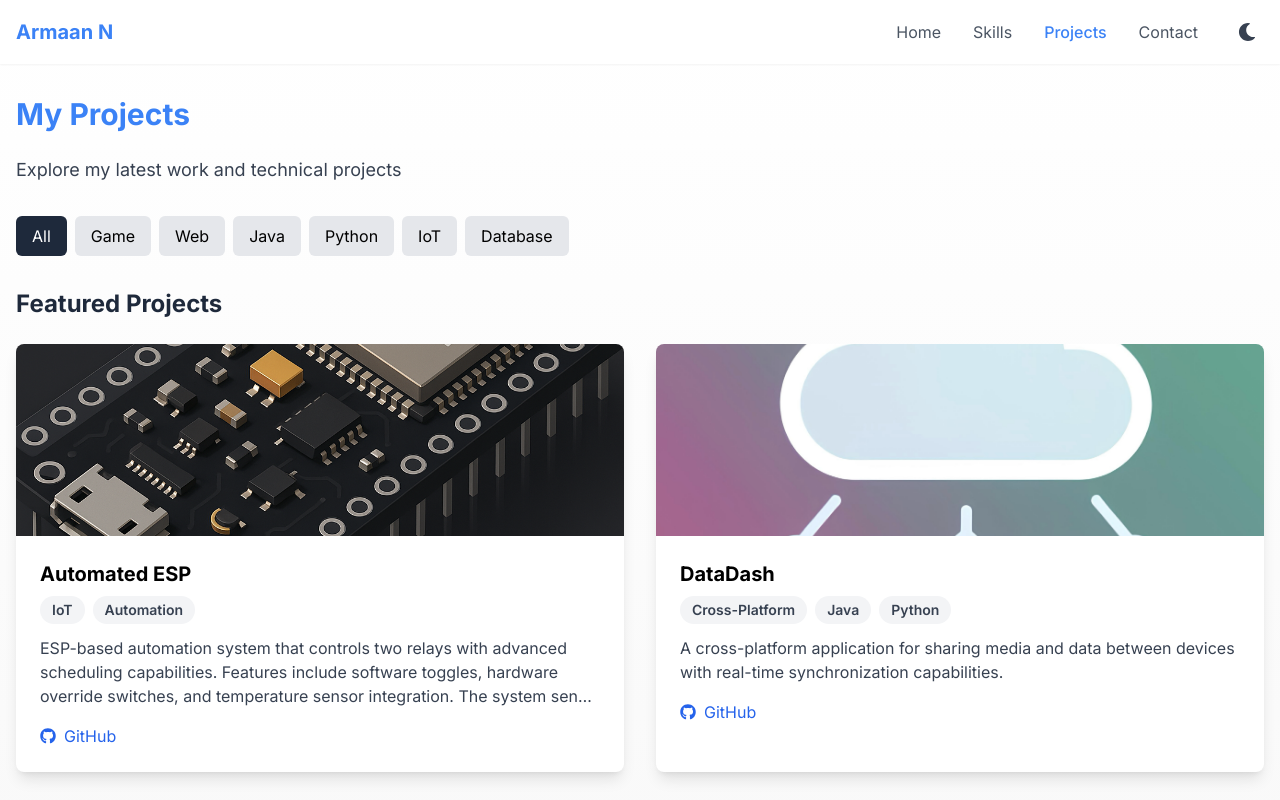
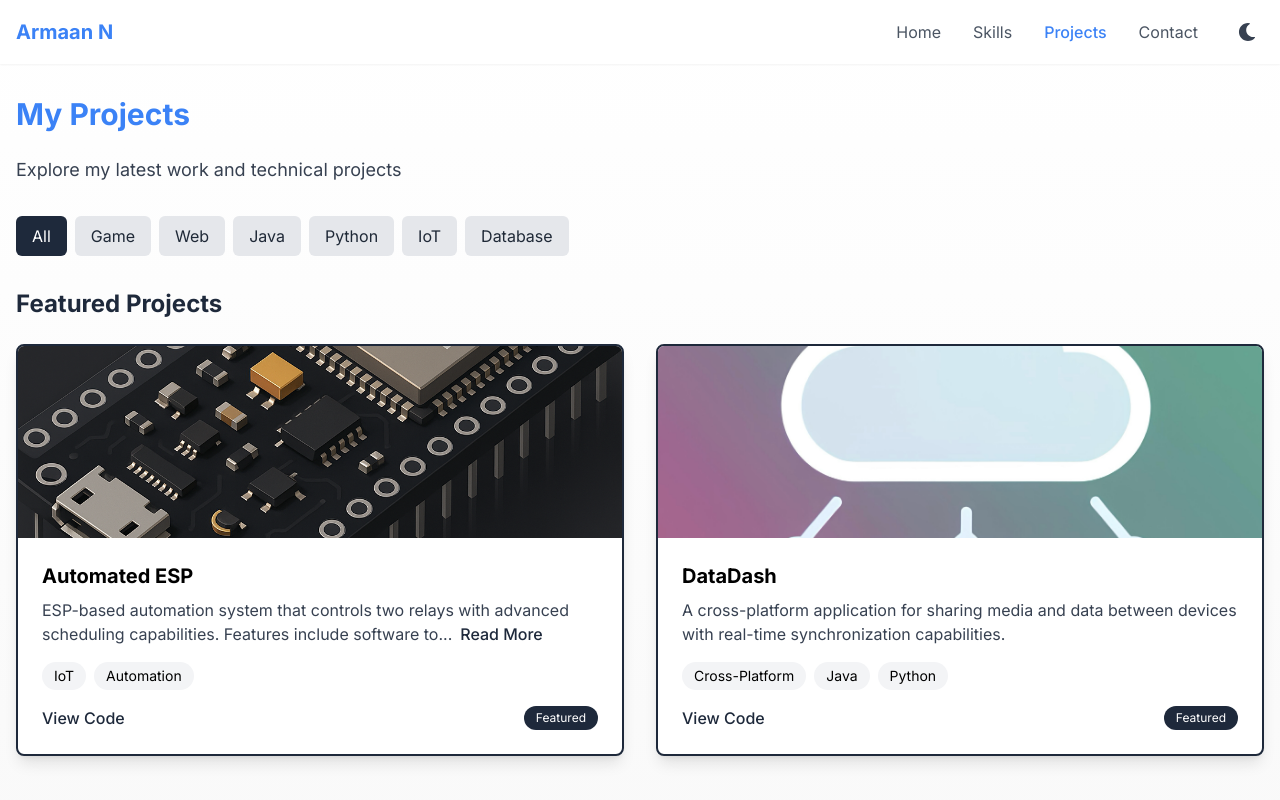
Before and after one commit to Armaan4477/Portfolio, a Next.js app: page /projects in a window 1280 px wide. Shown: the top 800 px of the page. Built offline with nearby package versions, Linux system fonts and the light colour scheme.

Commit message:
Bug fixes

```diff
--- a/src/app/contact/page.js
+++ b/src/app/contact/page.js
@@ -30,21 +30,19 @@ export default function Contact() {
     setIsSubmitting(true);
 
     try {
-      // Prepare template parameters for EmailJS
       const templateParams = {
         from_name: formData.name,
         from_email: formData.email,
         subject: formData.subject,
         message: formData.message,
-        to_name: 'Armaan' // Add recipient name (you)
+        to_name: 'Armaan'
       };
 
-      // Send email using EmailJS with proper error handling
       const response = await emailjs.send(
-        'service_75yfjkm', // Your service ID
-        'template_k3vy5h7', // Your template ID
+        'service_75yfjkm',
+        'template_k3vy5h7',
         templateParams,
-        'r2NLf5cdcemGae_wi' // Use your actual public key here instead of the placeholder
+        'r2NLf5cdcemGae_wi'
       );
 
       console.log('SUCCESS!', response.status, response.text);
@@ -54,7 +52,6 @@ export default function Contact() {
         text: 'Thank you! Your message has been sent successfully.'
       });
 
-      // Reset form
       setFormData({
         name: '',
         email: '',
--- a/src/app/page.js
+++ b/src/app/page.js
@@ -5,7 +5,6 @@ import ProjectCard from '../components/ProjectCard';
 import getImagePath from '../utils/imageLoader';
 
 export default function Home() {
-  // Featured projects data
   const featuredProjects = [
     {
       id: 1,
@@ -63,26 +62,26 @@ export default function Home() {
       </section>
 
       {/* About Me Section */}
-      <section className="section bg-gray-50 p-8 rounded-lg">
+      <section className="section bg-gray-50 dark:bg-gray-800 p-8 rounded-lg">
         <h2 className="page-title">About Me</h2>
         <div className="grid grid-cols-1 md:grid-cols-3 gap-8">
           <div className="md:col-span-2 space-y-4">
-            <p className="text-gray-700">Hi there! I'm Armaan, I'm passionate about technology, F1 and cars. I have been interested in tech since I'm 5 years old, with skills of building computers and handling software tasks since then.</p>
-            <p className="text-gray-700">Currently I'm building myself with knowledge in softwares and coding, with expertise in Java, Python and Firebase and basic knowledge of C/C++, HTML, CSS and JS, I focus on building efficient, user-friendly solutions.</p>
-            <p className="text-gray-700">I'm constantly learning and expanding my skillset to stay at the forefront of technology.</p>
-            <p className="text-gray-700">I'm fluent in both Windows and macOS operating systems, with basic knowledge of Linux systems for development and deployment.</p>
-            <p className="text-gray-700">Beyond software, I have hands-on experience with electrical work including soldering, IoT device development, and hardware integration projects.</p>
-            <p className="text-gray-700">In my free time, I enjoy working on personal projects and contributing to open-source initiatives.</p>
+            <p className="text-gray-700 dark:text-gray-300">Hi there! I'm Armaan, I'm passionate about technology, F1 and cars. I have been interested in tech since I'm 5 years old, with skills of building computers and handling software tasks since then.</p>
+            <p className="text-gray-700 dark:text-gray-300">Currently I'm building myself with knowledge in softwares and coding, with expertise in Java, Python and Firebase and basic knowledge of C/C++, HTML, CSS and JS, I focus on building efficient, user-friendly solutions.</p>
+            <p className="text-gray-700 dark:text-gray-300">I'm constantly learning and expanding my skillset to stay at the forefront of technology.</p>
+            <p className="text-gray-700 dark:text-gray-300">I'm fluent in both Windows and macOS operating systems, with basic knowledge of Linux systems for development and deployment.</p>
+            <p className="text-gray-700 dark:text-gray-300">Beyond software, I have hands-on experience with electrical work including soldering, IoT device development, and hardware integration projects.</p>
+            <p className="text-gray-700 dark:text-gray-300">In my free time, I enjoy working on personal projects and contributing to open-source initiatives.</p>
           </div>
           <div className="md:col-span-1">
             <div className="grid grid-cols-2 gap-4">
               <div className="card text-center py-8">
                 <div className="text-3xl font-bold text-primary mb-2">5+</div>
-                <div className="text-gray-600 font-medium">Projects</div>
+                <div className="text-gray-600 dark:text-gray-400 font-medium">Projects</div>
               </div>
               <div className="card text-center py-8">
                 <div className="text-3xl font-bold text-primary mb-2">4+</div>
-                <div className="text-gray-600 font-medium">Skills</div>
+                <div className="text-gray-600 dark:text-gray-400 font-medium">Skills</div>
               </div>
             </div>
           </div>
--- a/src/app/projects/page.js
+++ b/src/app/projects/page.js
@@ -108,7 +108,7 @@ export default function Projects() {
   return (
     <div>
       <h1 className="page-title">My Projects</h1>
-      <p className="text-lg text-gray-700 mb-8">
+      <p className="text-lg text-gray-700 dark:text-gray-300 mb-8">
         Explore my latest work and technical projects
       </p>
 
@@ -116,7 +116,11 @@ export default function Projects() {
         {filters.map(filter => (
           <button
             key={filter.id}
-            className={`filter-btn px-4 py-2 rounded-md ${activeFilter === filter.id ? 'bg-secondary text-white' : 'bg-gray-200 hover:bg-gray-300'}`}
+            className={`filter-btn px-4 py-2 rounded-md ${
+              activeFilter === filter.id
+                ? 'bg-secondary text-white'
+                : 'bg-gray-200 dark:bg-gray-700 text-gray-800 dark:text-gray-200 hover:bg-gray-300 dark:hover:bg-gray-600'
+            }`}
             onClick={() => setActiveFilter(filter.id)}
           >
             {filter.label}
--- a/src/app/skills/page.js
+++ b/src/app/skills/page.js
@@ -45,8 +45,8 @@ export default function Skills() {
     {
       category: "Hardware Skills",
       items: [
-        { name: "Computer Building", icon: <FaDesktop className="text-gray-800" size={40} />, level: 100 },
-        { name: "Soldering", icon: <GiSolderingIron className="text-gray-600" size={40} />, level: 60 },
+        { name: "Computer Building", icon: <FaDesktop className="text-gray-800 dark:text-gray-200" size={40} />, level: 100 },
+        { name: "Soldering", icon: <GiSolderingIron className="text-gray-600 dark:text-gray-300" size={40} />, level: 60 },
       ]
     }
   ];
@@ -74,12 +74,12 @@ export default function Skills() {
         </section>
       ))}
 
-      <section className="mt-12 p-6 bg-gray-50 rounded-lg">
+      <section className="mt-12 p-6 bg-gray-50 dark:bg-gray-800 rounded-lg">
         <h2 className="text-2xl font-bold mb-4 text-secondary">Always Learning</h2>
-        <p className="text-gray-700">
+        <p className="text-gray-700 dark:text-gray-300">
           Technology is always evolving, and so am I. I'm currently improving my knowledge in:
         </p>
-        <ul className="list-disc list-inside mt-4 space-y-2 text-gray-700">
+        <ul className="list-disc list-inside mt-4 space-y-2 text-gray-700 dark:text-gray-300">
           <li>NextJS</li>
           <li>Tailwind</li>
           <li>AWS Services</li>
--- a/src/components/ProjectCard.js
+++ b/src/components/ProjectCard.js
@@ -1,53 +1,67 @@
+"use client";
+import { useState } from 'react';
 import Image from 'next/image';
 import Link from 'next/link';
-import { FaGithub, FaExternalLinkAlt } from 'react-icons/fa';
-import getImagePath from '../utils/imageLoader';
 
-export default function ProjectCard({ project, featured = false }) {
+const ProjectCard = ({ project, featured = false }) => {
+  const [expanded, setExpanded] = useState(false);
+
+  const MAX_CHARS = 120;
+  const isLongDescription = project.description.length > MAX_CHARS;
+
+  const displayDescription = isLongDescription && !expanded
+    ? `${project.description.substring(0, MAX_CHARS)}...`
+    : project.description;
+
   return (
-    <div className={`project-card bg-white dark:bg-gray-800 rounded-lg shadow-lg overflow-hidden transition-transform hover:-translate-y-2 ${featured ? 'featured' : ''}`}>
-      <div className="project-image relative h-48 overflow-hidden">
-        {project.image && (
-          <Image
-            src={getImagePath(project.image)}
-            alt={project.title}
-            fill
-            sizes="(max-width: 768px) 100vw, (max-width: 1200px) 50vw, 33vw"
-            className="transition-transform duration-500 hover:scale-105 object-cover"
-          />
-        )}
+    <div className={`bg-white dark:bg-gray-800 rounded-lg overflow-hidden shadow-lg hover:shadow-xl transition-shadow ${featured ? 'border-2 border-secondary' : ''}`}>
+      <div className="relative h-48">
+        <Image
+          src={project.image}
+          alt={project.title}
+          fill
+          style={{ objectFit: 'cover' }}
+          className="transition-transform hover:scale-105"
+        />
       </div>
-
       <div className="p-6">
         <h3 className="text-xl font-bold mb-2 dark:text-white">{project.title}</h3>
+        <p className="text-gray-700 dark:text-gray-300 mb-4">
+          {displayDescription}
+          {isLongDescription && (
+            <button
+              onClick={() => setExpanded(!expanded)}
+              className="text-secondary hover:text-secondary-dark dark:text-blue-400 dark:hover:text-blue-300 font-medium ml-2 hover:underline focus:outline-none transition-colors"
+            >
+              {expanded ? 'Read Less' : 'Read More'}
+            </button>
+          )}
+        </p>
 
-        <div className="project-tags mb-3 flex flex-wrap gap-2">
+        <div className="flex flex-wrap gap-2 mb-4">
           {project.technologies.map((tech, index) => (
-            <span
-              key={index}
-              className="inline-block bg-gray-100 dark:bg-gray-700 rounded-full px-3 py-1 text-sm font-semibold text-gray-700 dark:text-gray-300"
-            >
+            <span key={index} className="px-3 py-1 bg-gray-100 dark:bg-gray-700 text-sm rounded-full dark:text-gray-300">
               {tech}
             </span>
           ))}
         </div>
 
-        <p className="text-gray-700 dark:text-gray-300 mb-4 line-clamp-3">{project.description}</p>
-
-        <div className="flex justify-between mt-auto">
+        <div className="flex justify-between items-center mt-4">
           {project.codeUrl && (
-            <Link href={project.codeUrl} target="_blank" rel="noopener noreferrer" className="inline-flex items-center text-blue-600 dark:text-blue-400 hover:text-blue-800 dark:hover:text-blue-300">
-              <FaGithub className="mr-2" /> GitHub
+            <Link href={project.codeUrl} target="_blank" rel="noopener noreferrer"
+              className="text-secondary hover:underline hover:text-secondary-dark dark:text-blue-400 dark:hover:text-blue-300 font-medium transition-colors">
+              View Code
             </Link>
           )}
-
-          {project.demoUrl && (
-            <Link href={project.demoUrl} target="_blank" rel="noopener noreferrer" className="inline-flex items-center text-green-600 dark:text-green-400 hover:text-green-800 dark:hover:text-green-300">
-              <FaExternalLinkAlt className="mr-2" /> Live Demo
-            </Link>
+          {featured && (
+            <span className="bg-secondary text-white text-xs px-3 py-1 rounded-full">
+              Featured
+            </span>
           )}
         </div>
       </div>
     </div>
   );
-}
+};
+
+export default ProjectCard;
```
